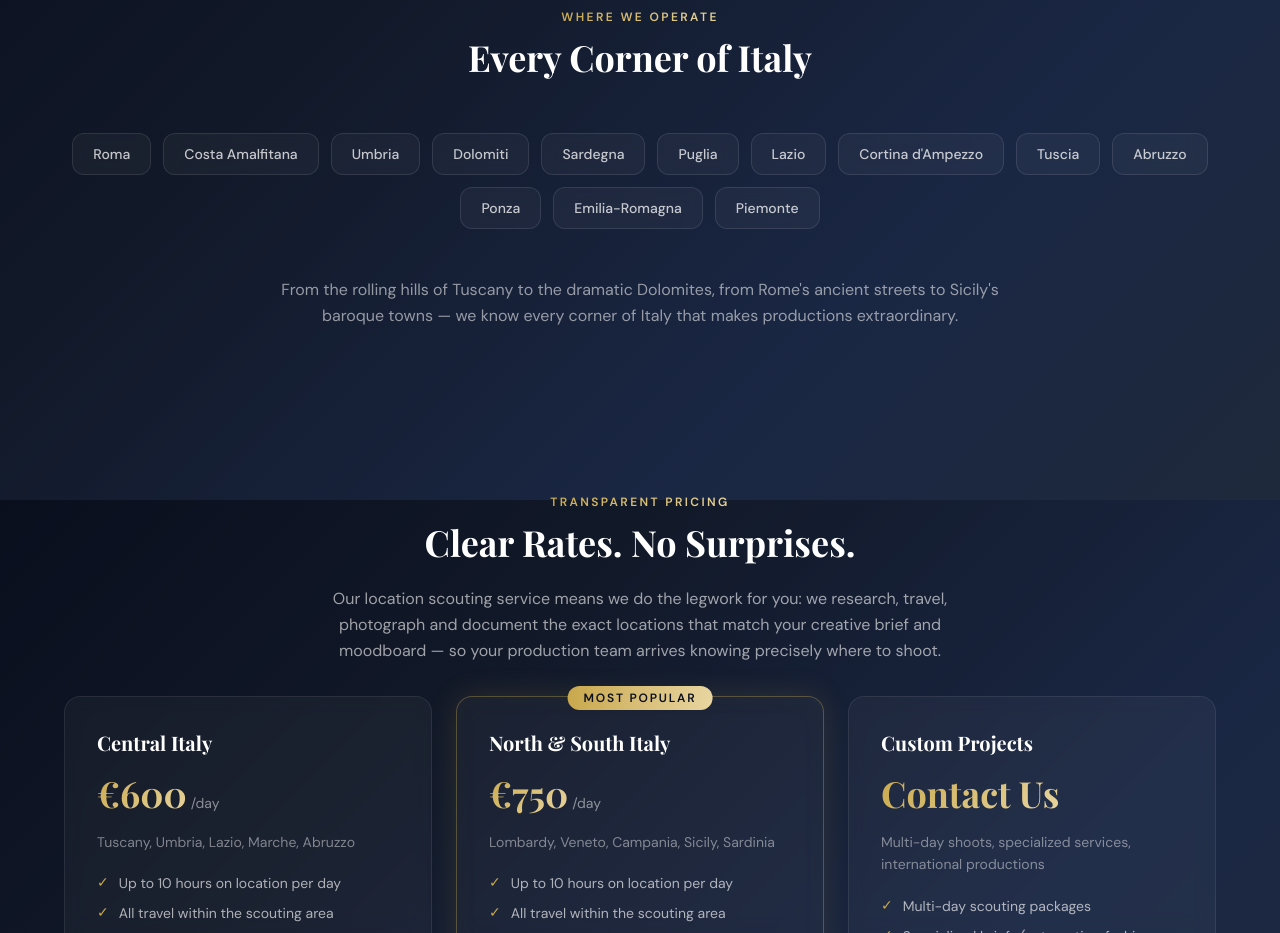
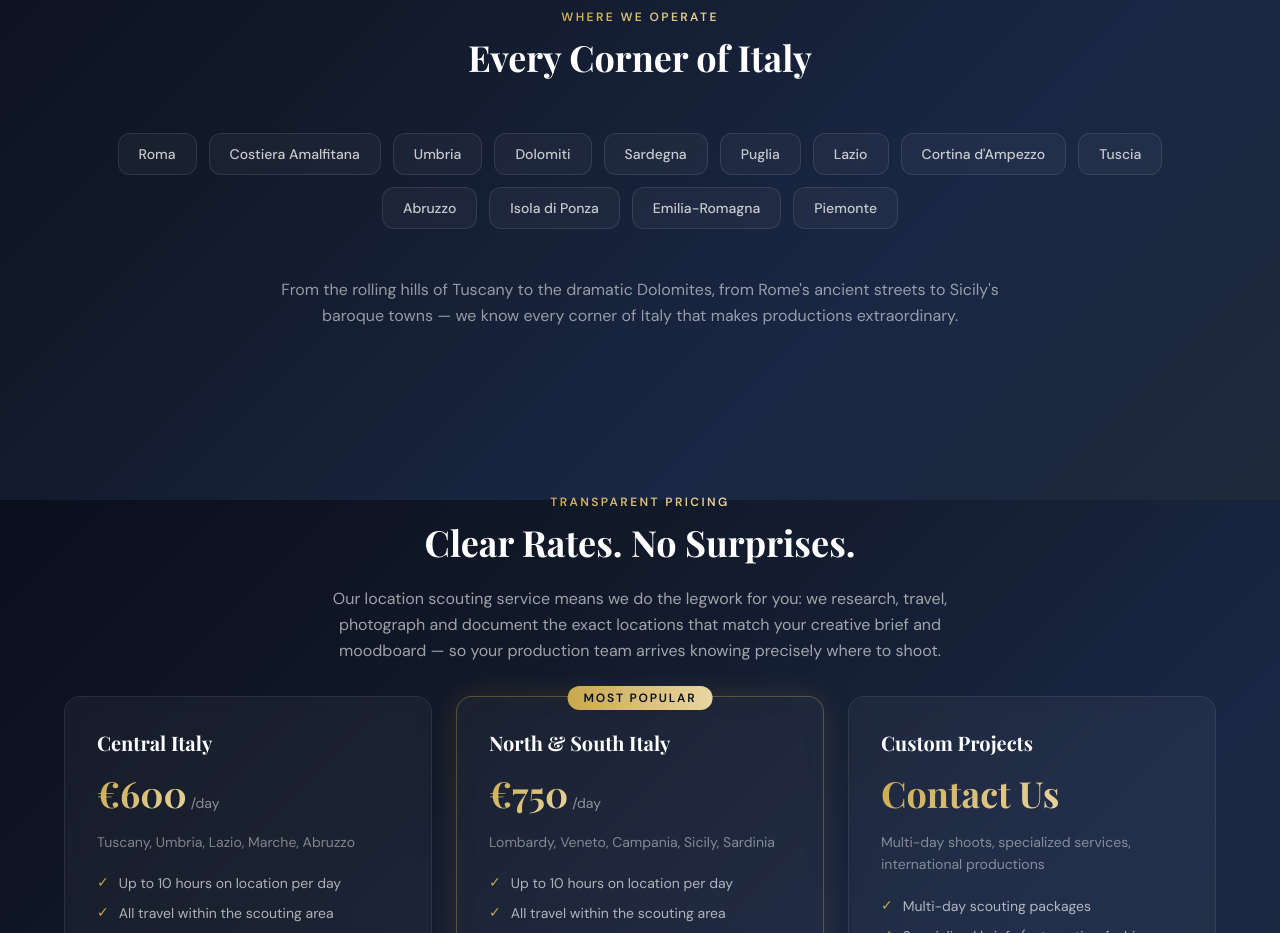
Before and after one commit to italylocations/italylocations-main, a Next.js app: page / in a window 1280 px wide. Shown: the part 1900-2833 px from the top of the page. Built offline with nearby package versions, Linux system fonts and the light colour scheme.

Commit message:
fix: Costa Amalfitana→Costiera Amalfitana, Ponza→Isola di Ponza
Co-Authored-By: Claude Sonnet 4.6 <noreply@anthropic.com>

```diff
--- a/components/sections/RegionsSection.tsx
+++ b/components/sections/RegionsSection.tsx
@@ -3,9 +3,9 @@ import { SectionLabel } from '@/components/ui/SectionLabel'
 import { AnimateOnScroll } from '@/components/ui/AnimateOnScroll'
 
 const regions = [
-  'Roma', 'Costa Amalfitana', 'Umbria', 'Dolomiti', 'Sardegna',
+  'Roma', 'Costiera Amalfitana', 'Umbria', 'Dolomiti', 'Sardegna',
   'Puglia', 'Lazio', "Cortina d'Ampezzo", 'Tuscia',
-  'Abruzzo', 'Ponza', 'Emilia-Romagna', 'Piemonte',
+  'Abruzzo', 'Isola di Ponza', 'Emilia-Romagna', 'Piemonte',
 ]
 
 export function RegionsSection() {
```
